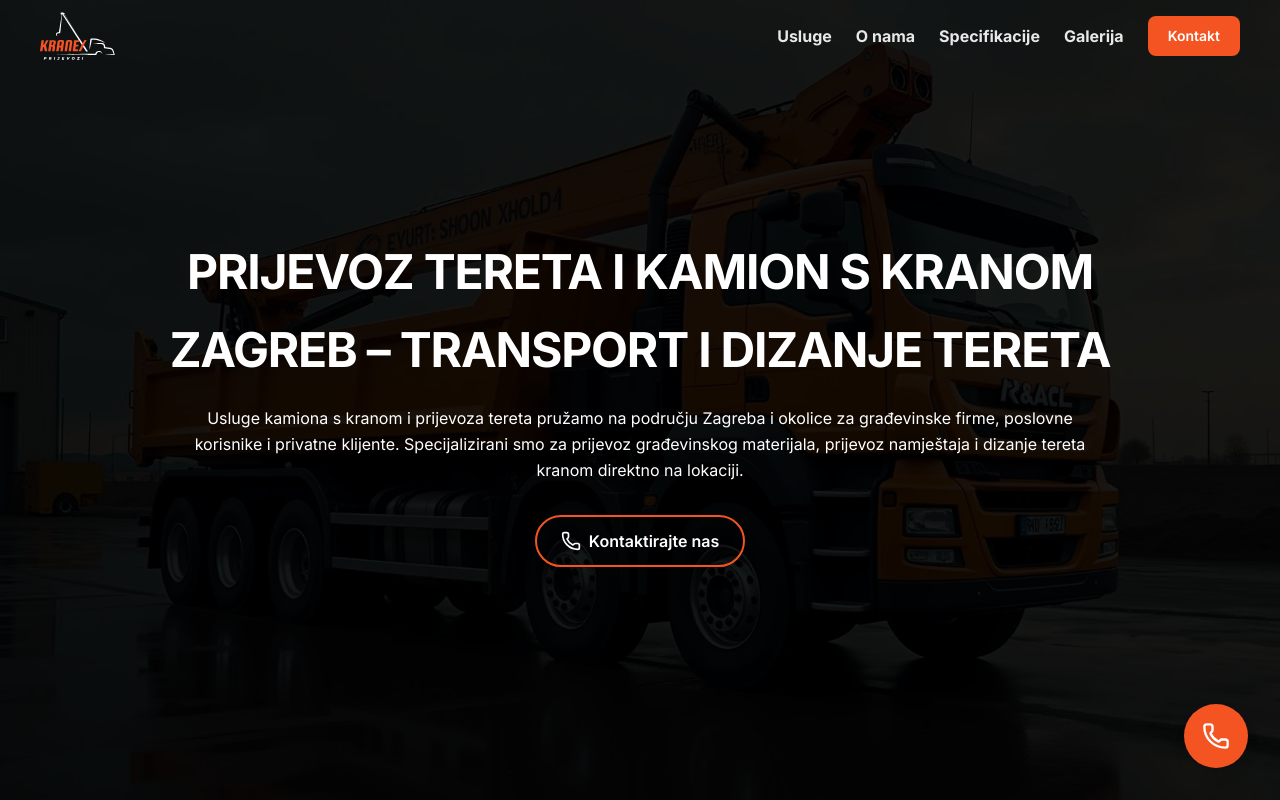
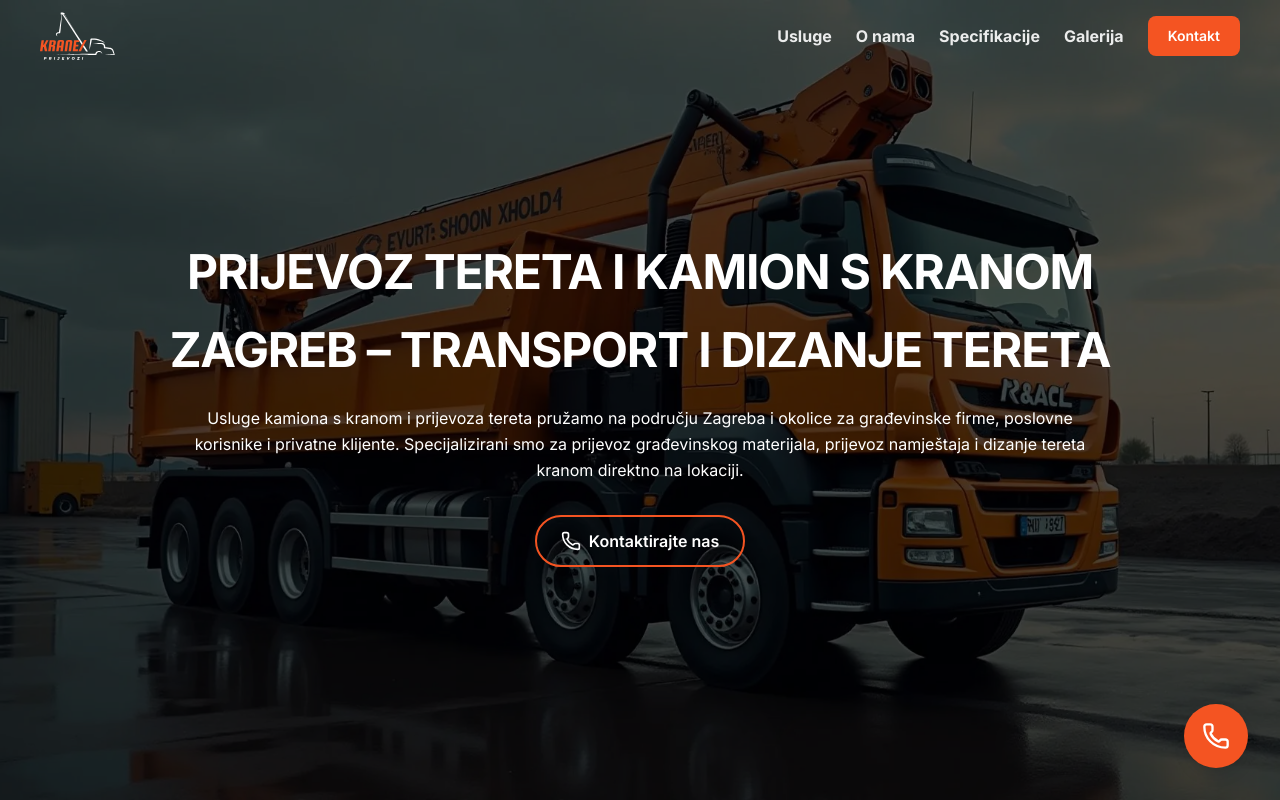
Before and after one commit to AleksaDesign35/kranex, a Next.js app: page / in a window 1280 px wide. Shown: the top 800 px of the page. Built offline with nearby package versions, Linux system fonts and the light colour scheme.

Commit message:
Update HeroSection background opacity for improved visual contrast and aesthetics.

```diff
--- a/src/components/home/HeroSection.tsx
+++ b/src/components/home/HeroSection.tsx
@@ -14,7 +14,7 @@ export default function HeroSection() {
                     sizes="100vw"
                     priority
                 />
-                <div className="absolute inset-0 bg-black/90 max-md:bg-gradient-to-r max-md:from-black/80 max-md:via-black/60 max-md:to-transparent" />
+                <div className="absolute inset-0 bg-black/70 max-md:bg-gradient-to-r max-md:from-black/80 max-md:via-black/60 max-md:to-transparent" />
             </div>
             <div className="relative flex min-h-screen flex-col justify-center px-4 py-24 sm:px-6 lg:px-8">
                 <div className="mx-auto max-w-[1080px] text-left md:text-center">
```
